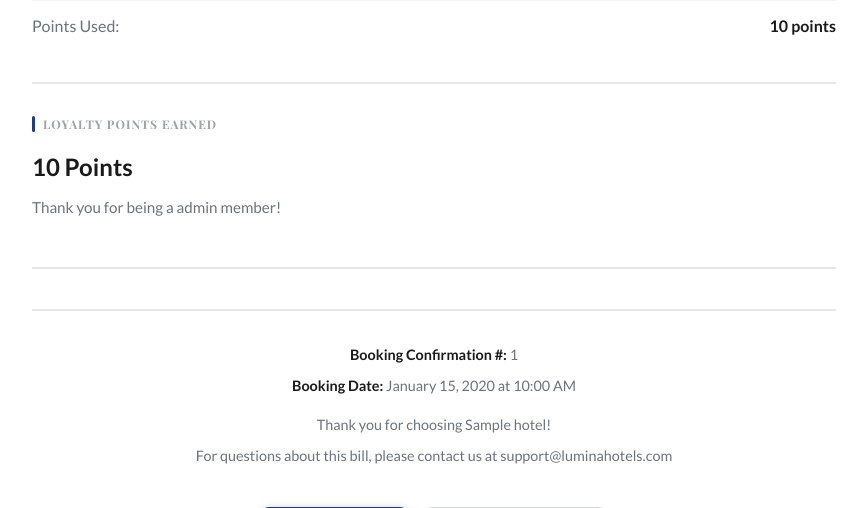
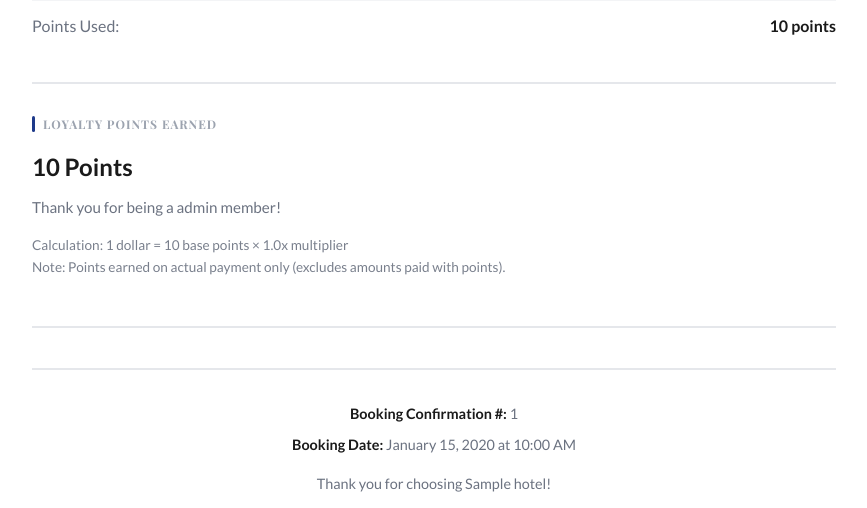
Before and after one commit to Jiacheeng-Li/hotel, a Flask app: page /booking/1/bill in a window 1280 px wide. Shown: the part 1428-1936 px from the top of the page, without its empty margins (206-1073 px from the left). Run offline with Flask 3, Linux system fonts and the light colour scheme; a user stored in the database is signed in; tables that the repository leaves empty hold one stand-in row (values such as "Sample post").

Commit message:
Fix points calculation logic and add explanations
- Fixed points calculation: now based on actual payment amount (excludes points payment)
- If fully paid with points (final_total = 0), no points are earned
- Formula: 1 dollar = 10 base points × tier multiplier
- Updated book_room route to check final_total before calculating points
- Added points calculation explanation to booking_bill.html:
  - Shows calculation formula with multiplier
  - Notes that points payment doesn't earn points
  - Shows message when fully paid with points
- Added points calculation info to Account Activity tab header
- Added note in transaction items when booking used points
- All points calculations now consistent across the application

```diff
--- a/hotelweb/main/routes.py
+++ b/hotelweb/main/routes.py
@@ -471,9 +471,11 @@
     total_cost = subtotal + taxes + fees
     final_total = total_cost + breakfast_total
 
-    # Calculate points
-    per_night_total = base_rate * 1.15
-    base_points_per_night = int(per_night_total * 10)
+    # Calculate estimated points (for display only, actual points calculated after payment)
+    # Formula: 1 dollar = 10 base points, then multiply by tier multiplier
+    # Points are calculated based on actual payment amount (excluding points payment)
+    per_night_total = base_rate * 1.15  # Room rate with taxes/fees equivalent
+    base_points_per_night = int(per_night_total * 10)  # 10 points per $1
     multiplier = current_user.get_points_multiplier()
     points_per_night = int(base_points_per_night * multiplier)
     points_earned = points_per_night * nights * rooms_needed
@@ -557,14 +559,21 @@
         db.session.add(points_transaction)
         final_total = 0  # Fully paid with points
 
-    # Calculate points with tier multiplier
-    # Formula: Base Points = (Room Rate × 1.15) × 10 per night
-    # Then multiply by tier multiplier
-    per_night_total = base_rate * 1.15  # Room rate with taxes/fees equivalent
-    base_points_per_night = int(per_night_total * 10)
-    multiplier = current_user.get_points_multiplier()
-    points_per_night = int(base_points_per_night * multiplier)
-    points_earned = points_per_night * nights * rooms_needed
+    # Calculate points earned based on ACTUAL PAYMENT AMOUNT
+    # Formula: 1 dollar = 10 base points, then multiply by tier multiplier
+    # Important: Points are NOT earned on amounts paid with points
+    # If fully paid with points (final_total = 0), no points are earned
+    if final_total > 0:
+        # Calculate based on actual payment amount (excluding points payment)
+        # Use per-night rate with taxes/fees equivalent
+        per_night_total = base_rate * 1.15  # Room rate with taxes/fees equivalent
+        base_points_per_night = int(per_night_total * 10)  # 10 points per $1
+        multiplier = current_user.get_points_multiplier()
+        points_per_night = int(base_points_per_night * multiplier)
+        points_earned = points_per_night * nights * rooms_needed
+    else:
+        # Fully paid with points - no points earned
+        points_earned = 0
 
     # Create booking
     booking = Booking(
--- a/hotelweb/templates/main/booking_bill.html
+++ b/hotelweb/templates/main/booking_bill.html
@@ -481,6 +481,18 @@
         <h3>Loyalty Points Earned</h3>
         <div class="points-amount">{{ "{:,}".format(booking.points_earned) }} Points</div>
         <p>Thank you for being a {{ current_user.membership_level }} member!</p>
+        <p style="margin-top: 0.5rem; font-size: 0.85rem; opacity: 0.9;">
+            Calculation: 1 dollar = 10 base points × {{ current_user.get_points_multiplier() }}x multiplier
+            {% if booking.points_used > 0 %}
+            <br>Note: Points earned on actual payment only (excludes amounts paid with points).
+            {% endif %}
+        </p>
+    </div>
+    {% elif booking.points_used > 0 and booking.points_used >= booking.total_cost * 100 %}
+    <div class="points-section">
+        <h3>Points Payment</h3>
+        <div class="points-amount" style="font-size: 1.5rem;">Fully Paid with Points</div>
+        <p style="margin-top: 0.5rem; font-size: 0.85rem; opacity: 0.9;">No points earned as booking was fully paid with points.</p>
     </div>
     {% endif %}
 
```
Also changed, not shown: hotelweb/templates/main/account.html (+8 -0 lines).
